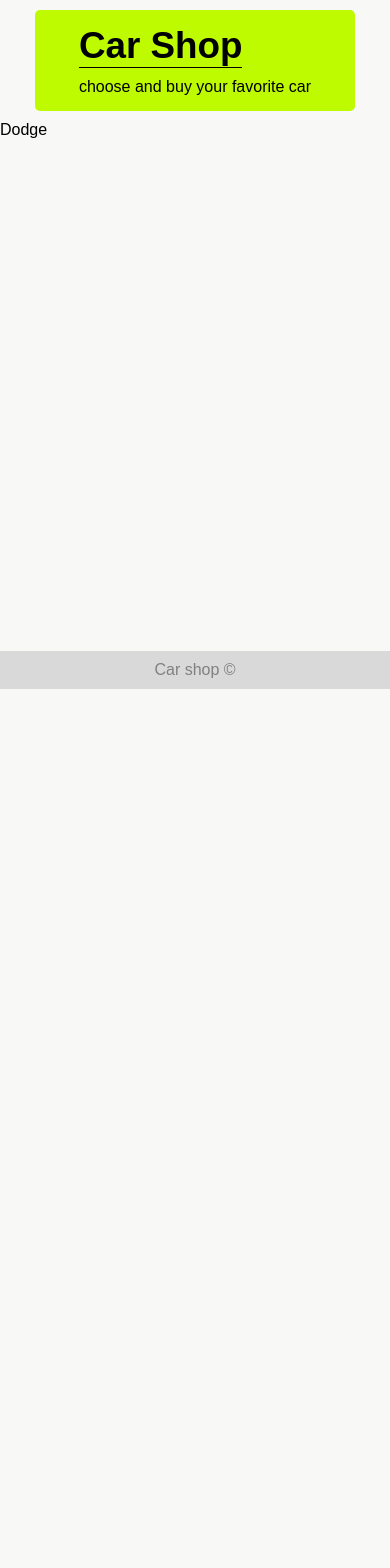
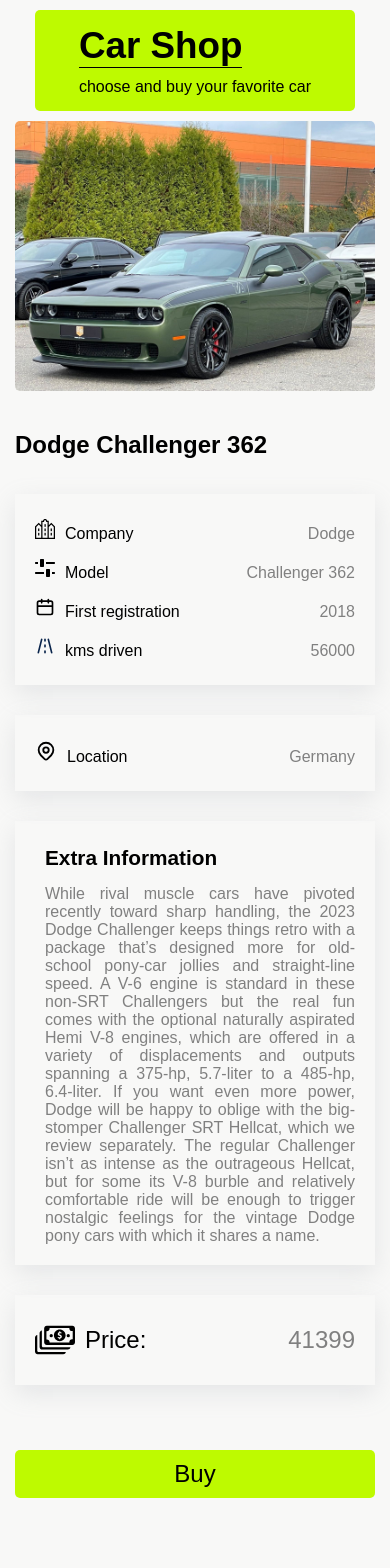
Before and after one commit to aqorbani/carshop, a Next.js app: page /cars/1 in a window 390 px wide. Shown: the top 1568 px of the page. Before the commit the page ends 844 px from the top, so only its background shows below. Built offline with nearby package versions, Linux system fonts and the light colour scheme.

Commit message:
show car details

```diff
--- /dev/null
+++ b/components/templates/CarDetails.js
@@ -0,0 +1,77 @@
+import Image from "next/image";
+import Calender from "../icons/Calender";
+import Company from "../icons/Company";
+import Location from "../icons/Location";
+import Model from "../icons/Model";
+import Money from "../icons/Money";
+import Road from "../icons/Road";
+import styles from "./CarDetails.module.css";
+
+export default function CarDetails(props) {
+  const {
+    id,
+    name,
+    model,
+    year,
+    distance,
+    location,
+    image,
+    price,
+    description,
+  } = props;
+  return (
+    <div className={styles.container}>
+      <Image
+        src={image}
+        alt={name}
+        width={250}
+        height={200}
+        className={styles.image}
+      />
+      <h3 className={styles.header}>
+        {name} {model}
+      </h3>
+      <div className={styles.details}>
+        <div>
+          <Company />
+          <p>Company</p>
+          <span>{name}</span>
+        </div>
+        <div>
+          <Model />
+          <p>Model</p>
+          <span>{model}</span>
+        </div>
+        <div>
+          <Calender />
+          <p>First registration</p>
+          <span>{year}</span>
+        </div>
+        <div>
+          <Road />
+          <p>kms driven</p>
+          <span>{distance}</span>
+        </div>
+      </div>
+      <div className={styles.details}>
+        <div>
+          <Location />
+          <p>Location</p>
+          <span>{location}</span>
+        </div>
+      </div>
+      <div className={styles.details}>
+        <p className={styles.descriptionTitle}>Extra Information</p>
+        <p className={styles.descriptionText}>{description}</p>
+      </div>
+      <div className={styles.details}>
+        <div className={styles.price}>
+          <Money />
+          <p>Price:</p>
+          <span>{price}</span>
+        </div>
+      </div>
+      <button className={styles.button}>Buy</button>
+    </div>
+  );
+}
--- /dev/null
+++ b/components/templates/CarDetails.module.css
@@ -0,0 +1,76 @@
+.container {
+  max-width: 900px;
+  margin: auto;
+  display: flex;
+  flex-direction: column;
+}
+.image {
+  width: 100%;
+  height: auto;
+  border-radius: 5px;
+}
+
+.header {
+  margin: 40px 0 20px;
+  font-size: 1.5rem;
+}
+
+.details {
+  width: 100%;
+  box-shadow: rgba(149, 157, 165, 0.2) 0px 8px 24px;
+  padding: 10px 20px;
+  margin: 15px 0;
+}
+
+.details div {
+  display: flex;
+  align-items: baseline;
+  margin: 15px 0;
+}
+
+.details span {
+  color: gray;
+  margin-left: auto;
+}
+
+.details p {
+  margin-left: 10px;
+}
+
+.descriptionTitle {
+  margin: 15px 0;
+  font-size: 1.3rem;
+  font-weight: 600;
+}
+
+.descriptionText {
+  color: gray;
+  text-align: justify;
+  margin-bottom: 10px;
+}
+
+.details .price {
+  display: flex;
+  align-items: center;
+}
+
+.price p,
+.price span {
+  font-size: 1.5rem;
+}
+
+.button {
+  background-color: #befa00;
+  border: none;
+  font-size: 1.5rem;
+  padding: 10px;
+  border-radius: 5px;
+  margin: 50px 0;
+  cursor: pointer;
+}
+
+@media (max-width: 768px) {
+  .container {
+    margin: 0 15px;
+  }
+}
--- a/components/templates/CarsPage.js
+++ b/components/templates/CarsPage.js
@@ -1,5 +1,5 @@
 import Cards from "../modules/Cards";
-import styles from "./Cars.module.css";
+import styles from "./CarsPage.module.css";
 
 export default function CarsPage({ data }) {
   return (
--- a/pages/cars/[carId].js
+++ b/pages/cars/[carId].js
@@ -1,9 +1,10 @@
 import carsData from "@/data/carsData";
 import { useRouter } from "next/router";
+import CarDetails from "@/components/templates/CarDetails";
 
-export default function CarDetails() {
+export default function CarDetailPage() {
   const router = useRouter();
   const { carId } = router.query;
   const carDetails = carsData[carId - 1];
-  return <div>{carDetails.name}</div>;
+  return <CarDetails {...carDetails} />;
 }
```
Also changed, not shown: components/templates/CarsPage.module.css (renamed from components/templates/Cars.module.css).
